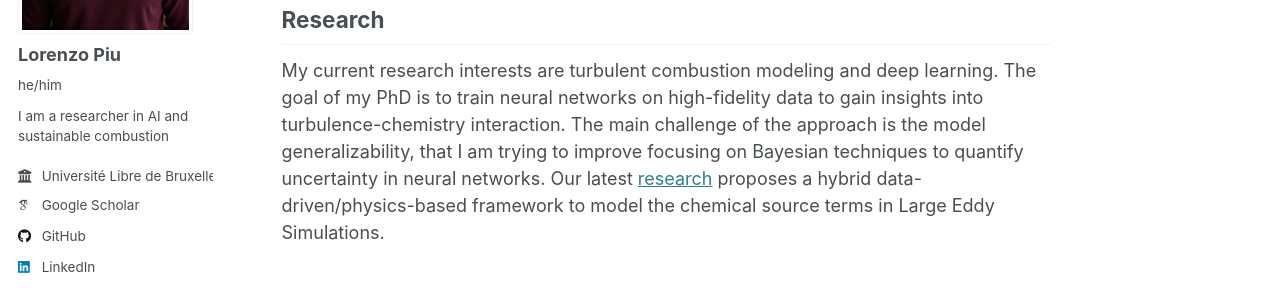
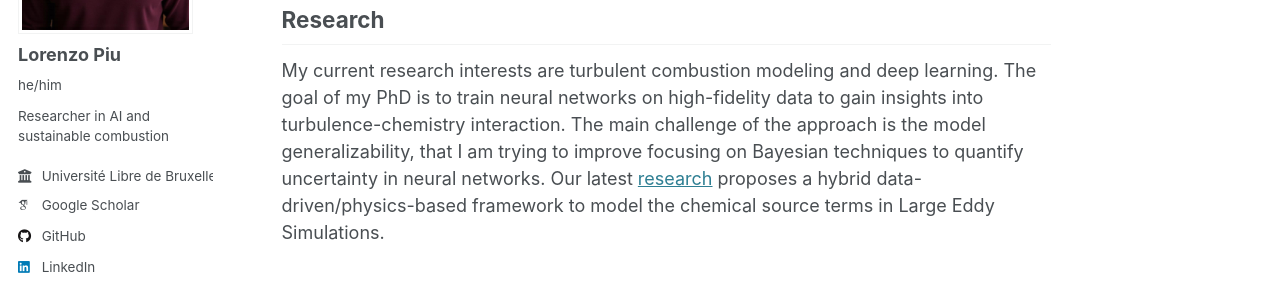
Before and after one commit to LorenzoPiu/LorenzoPiu.github.io, a Jekyll site: the page built from _pages/about.md, in a window 1280 px wide. Shown: the part 295-588 px from the top of the page. Built offline with Jekyll 4.4.1, drawn with Linux system fonts in a browser that asks for light colours; some web fonts are replaced.

```diff
--- a/_config.yml
+++ b/_config.yml
@@ -25,7 +25,7 @@ author:
   avatar           : "profile_pic.jpg"
   name             : "Lorenzo Piu"
   pronouns         : "he/him"
-  bio              : "I am a researcher in AI and sustainable combustion"
+  bio              : "Researcher in AI and sustainable combustion"
   # location         : "Brussels"
   employer         : "Université Libre de Bruxelles"
   uri              : # URL
```
